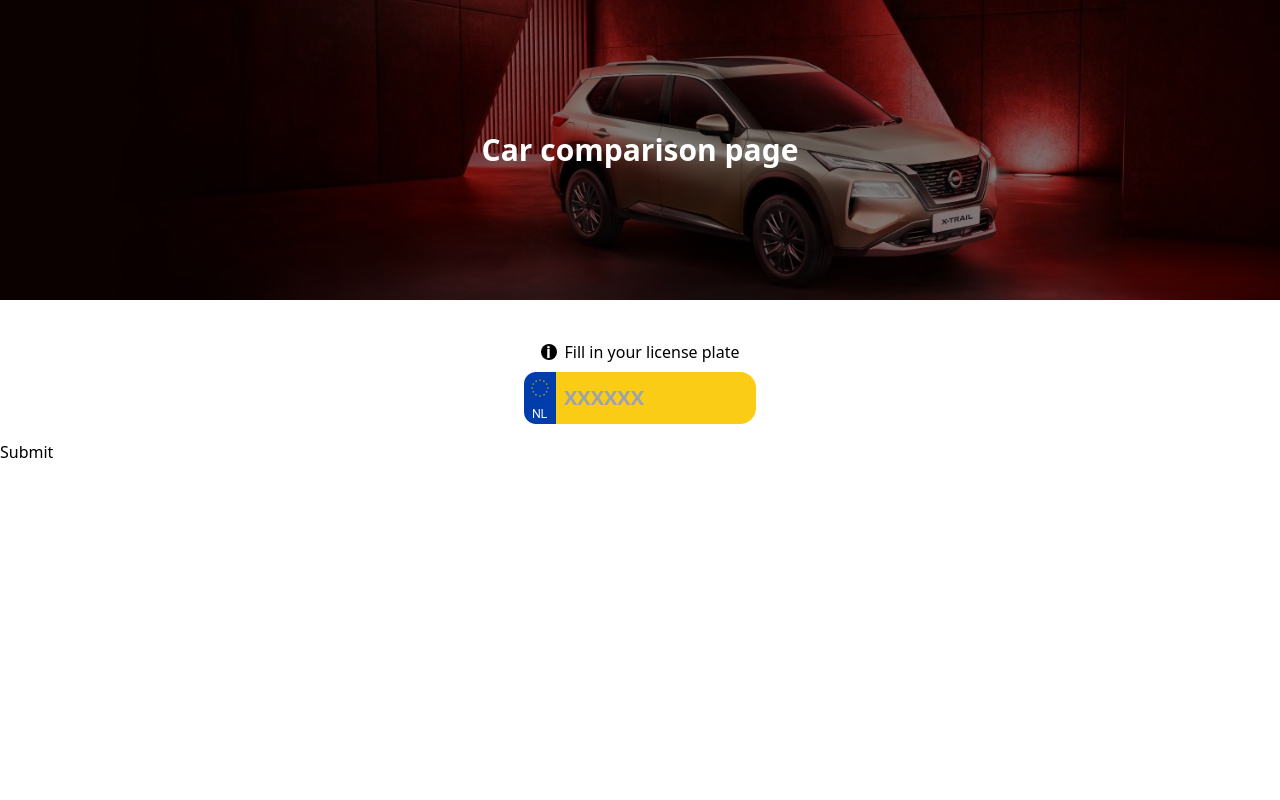
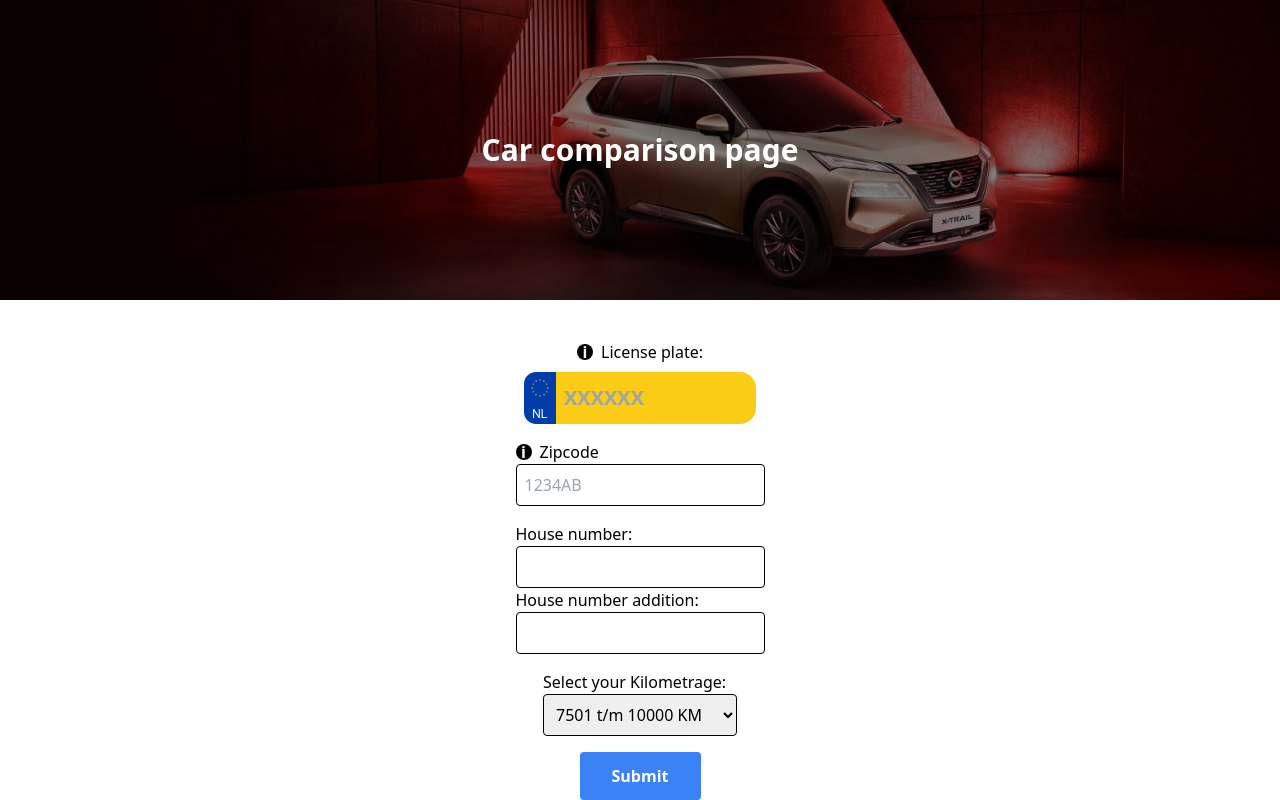
Before and after one commit to Dave-nbg/assesment_vergelijkdirect, a Vue app in the folder car-comparison-form/: page / in a window 1280 px wide. Built offline with nearby package versions, Linux system fonts and the light colour scheme.

Commit message:
added for to label

```diff
--- /dev/null
+++ b/car-comparison-form/src/components/HomeComponent.vue
@@ -0,0 +1,38 @@
+<template>
+    <div class="grid justify-center mb-4">
+        <div class="grid justify-center mb-4">
+            <div class="flex items-center">
+                <InfoMessage class="mr-2" message="Zipcode needs to be in this format: 4 digits followed by 2 uppercase letters (1234AB)" />
+                <label for="zipcode-input">Zipcode</label>
+            </div>
+            <input
+                id="zipcode-input"
+                pattern="^\d{4}[A-Z]{2}$"
+                maxlength="6"
+                required
+                class="border border-black rounded p-2"
+                placeholder="1234AB"
+            />
+        </div>
+        <div class="grid justify-center">
+            <label>House number:</label>
+            <input
+            type="number"
+            required
+            class="border border-black rounded p-2"
+            >
+        </div>
+        <div class="grid justify-center">
+            <label>House number addition:</label>
+            <input
+            pattern="[A-Za-z0-9]*"
+            required
+            class="border border-black rounded p-2"
+            >
+        </div>
+    </div>
+</template>
+
+<script setup lang="ts">
+import InfoMessage from './InfoMessage.vue';
+</script>
--- /dev/null
+++ b/car-comparison-form/src/components/KilometrageComponent.vue
@@ -0,0 +1,15 @@
+<template>
+    <div class="grid justify-center mb-4">
+        <label for="kilometrage">Select your Kilometrage:</label>
+        <select id="kilometrage" class="border border-black rounded p-2">
+            <option value="0-7500">0 t/m 7500 KM</option>
+            <option value="7501-10000" selected>7501 t/m 10000 KM</option>
+            <option value="10001-12000">10001 t/m 12000 KM</option>
+            <option value="12001-15000">12001 t/m 15000 KM</option>
+            <option value="15001-20000">15001 t/m 20000 KM</option>
+            <option value="20001-25000">20001 t/m 25000 KM</option>
+            <option value="25001-30000">25001 t/m 30000 KM</option>
+            <option value="30001-90000">30001 t/m 90000 KM</option>
+        </select>
+      </div>
+</template>
--- a/car-comparison-form/src/components/LicensePlateComponent.vue
+++ b/car-comparison-form/src/components/LicensePlateComponent.vue
@@ -4,12 +4,13 @@
       <div class="max-h-[24px] flex items-center">
         <InfoMessage class="mr-2" message="The license plate doesn't have to contain dashes(-)." />
       </div>
-      <label class="mb-2">Fill in your license plate</label>
+      <label for="license-input" class="mb-2">License plate:</label>
     </div>
 
     <div class="flex items-center">
       <img height="52" width="32" alt="license-plate-begin" src="../assets/kenteken-blauw-nl.svg"/>
       <input
+        id="license-input"
         required
         v-model="licensePlate"
         @input="handleInput"
--- a/car-comparison-form/src/pages/CarComparisonPage.vue
+++ b/car-comparison-form/src/pages/CarComparisonPage.vue
@@ -3,7 +3,11 @@
     <HeroComponent></HeroComponent>
     <form @submit.prevent="sendQueryParams">
       <LicensePlateComponent ref="licensePlateComponent"></LicensePlateComponent>
-      <input type="submit" value="Submit">
+      <HomeComponent></HomeComponent>
+      <KilometrageComponent></KilometrageComponent>
+      <div class="flex justify-center">
+        <input class="bg-blue-500 hover:bg-blue-600 focus:bg-blue-800 font-bold text-white rounded px-8 py-3" type="submit" value="Submit">
+      </div>
     </form>
   </div>
 </template>
@@ -11,11 +15,15 @@
 <script>
 import LicensePlateComponent from '@/components/LicensePlateComponent.vue';
 import HeroComponent from '@/components/HeroComponent.vue';
+import HomeComponent from '@/components/HomeComponent.vue';
+import KilometrageComponent from '@/components/KilometrageComponent.vue';
 
 export default {
   components: {
     LicensePlateComponent,
-    HeroComponent
+    HeroComponent,
+    HomeComponent,
+    KilometrageComponent
   },
   methods: {
     sendQueryParams() {
@@ -24,10 +32,13 @@ export default {
       const toelating = licensePlateComponent?.toelating;
 
       if (brand && toelating) {
-        console.log('Brand:', brand);
-        console.log('First Registration Date:', toelating);
-        // You can now push these values into the route query
-        // this.$router.push({ query: { brand, toelating } });
+
+        const url = new URL(window.location);
+        url.searchParams.set('brand', brand);
+        url.searchParams.set('toelating', toelating);
+
+        window.history.pushState({}, '', url);
+
       } else {
         console.error('Brand or Toelating is not defined');
       }
```
